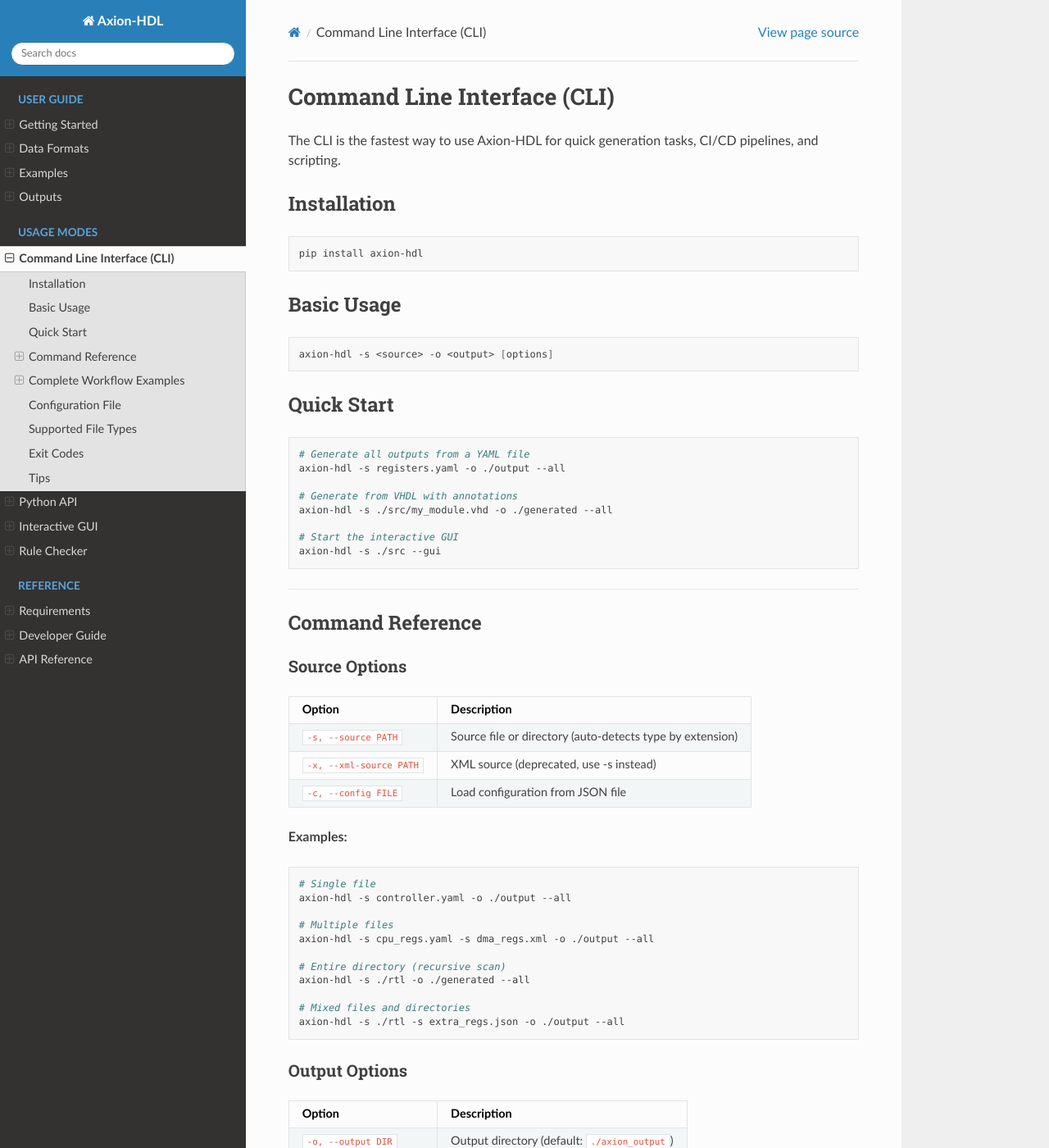
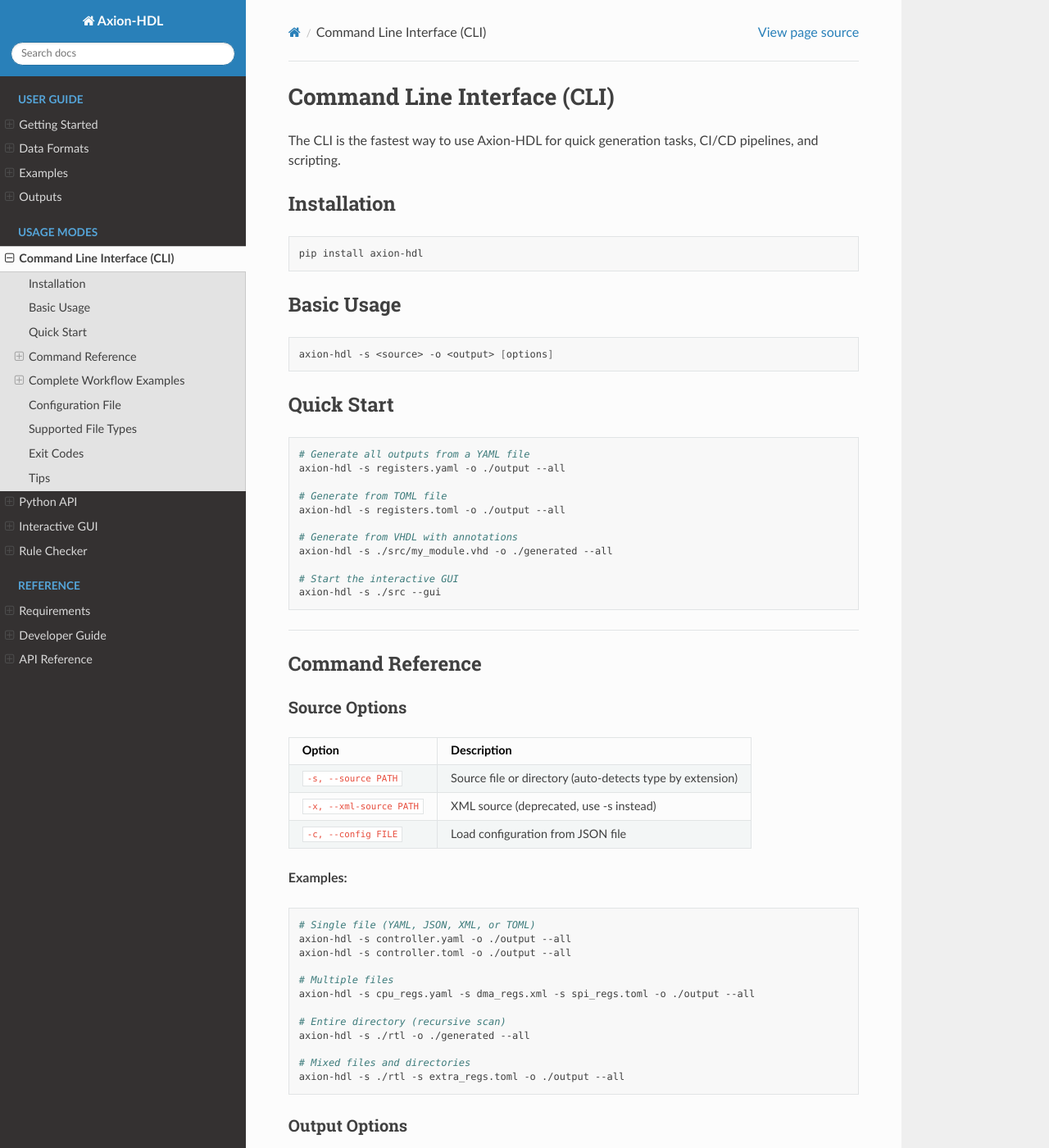
Before and after one commit to bugratufan/axion-hdl, a Sphinx documentation site: the page built from docs/source/cli-usage.md, in a window 1280 px wide and 1400 px high. Shown: the whole window at 82% size. Built offline with Sphinx 7.4.7 and the Read the Docs theme 3.1.0, drawn with Linux system fonts in a browser that asks for light colours.

Commit message:
docs: add TOML examples to CLI and Python API documentation
- Add TOML quick start example in CLI usage
- Include TOML in source file examples (CLI)
- Show add_toml_src() method in Python API
- Demonstrate TOML alongside YAML/XML/JSON in examples

Related to #83

````diff
--- a/docs/source/cli-usage.md
+++ b/docs/source/cli-usage.md
@@ -19,6 +19,9 @@ axion-hdl -s <source> -o <output> [options]
 ```bash
 # Generate all outputs from a YAML file
 axion-hdl -s registers.yaml -o ./output --all
+
+# Generate from TOML file
+axion-hdl -s registers.toml -o ./output --all
 
 # Generate from VHDL with annotations
 axion-hdl -s ./src/my_module.vhd -o ./generated --all
@@ -42,17 +45,18 @@ axion-hdl -s ./src --gui
 **Examples:**
 
 ```bash
-# Single file
+# Single file (YAML, JSON, XML, or TOML)
 axion-hdl -s controller.yaml -o ./output --all
+axion-hdl -s controller.toml -o ./output --all
 
 # Multiple files
-axion-hdl -s cpu_regs.yaml -s dma_regs.xml -o ./output --all
+axion-hdl -s cpu_regs.yaml -s dma_regs.xml -s spi_regs.toml -o ./output --all
 
 # Entire directory (recursive scan)
 axion-hdl -s ./rtl -o ./generated --all
 
 # Mixed files and directories
-axion-hdl -s ./rtl -s extra_regs.json -o ./output --all
+axion-hdl -s ./rtl -s extra_regs.toml -o ./output --all
 ```
 
 ### Output Options
````
Also changed, not shown: docs/source/python-api.md (+2 -0 lines).
